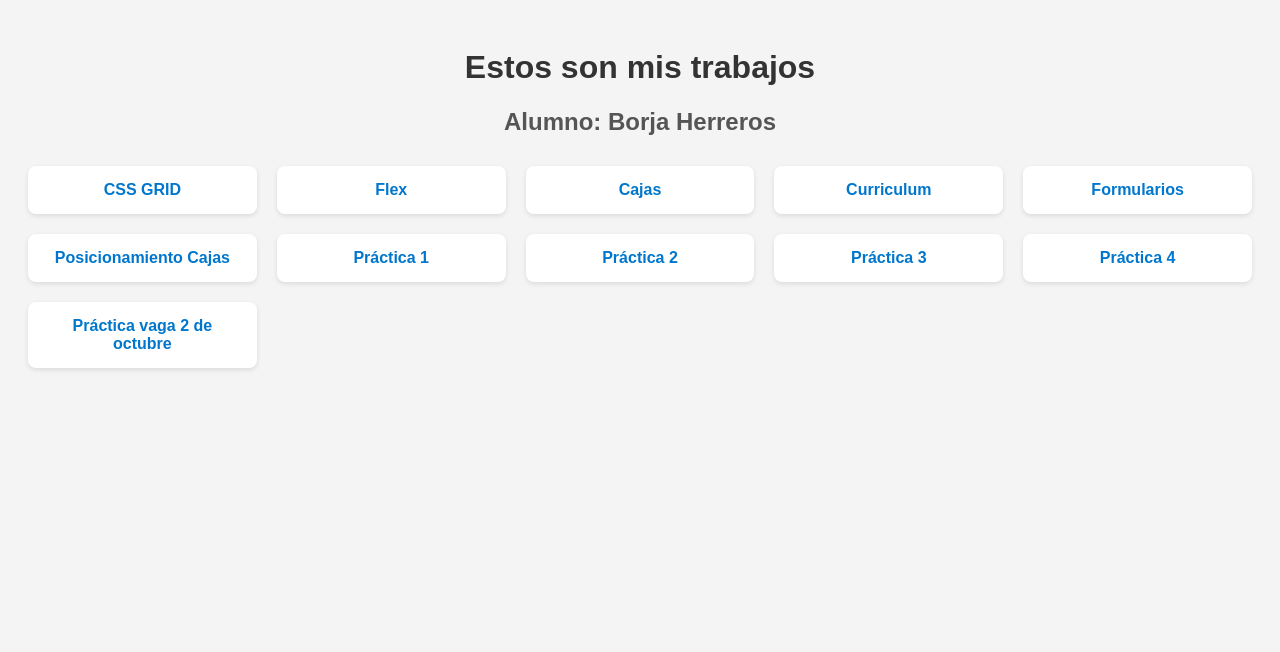
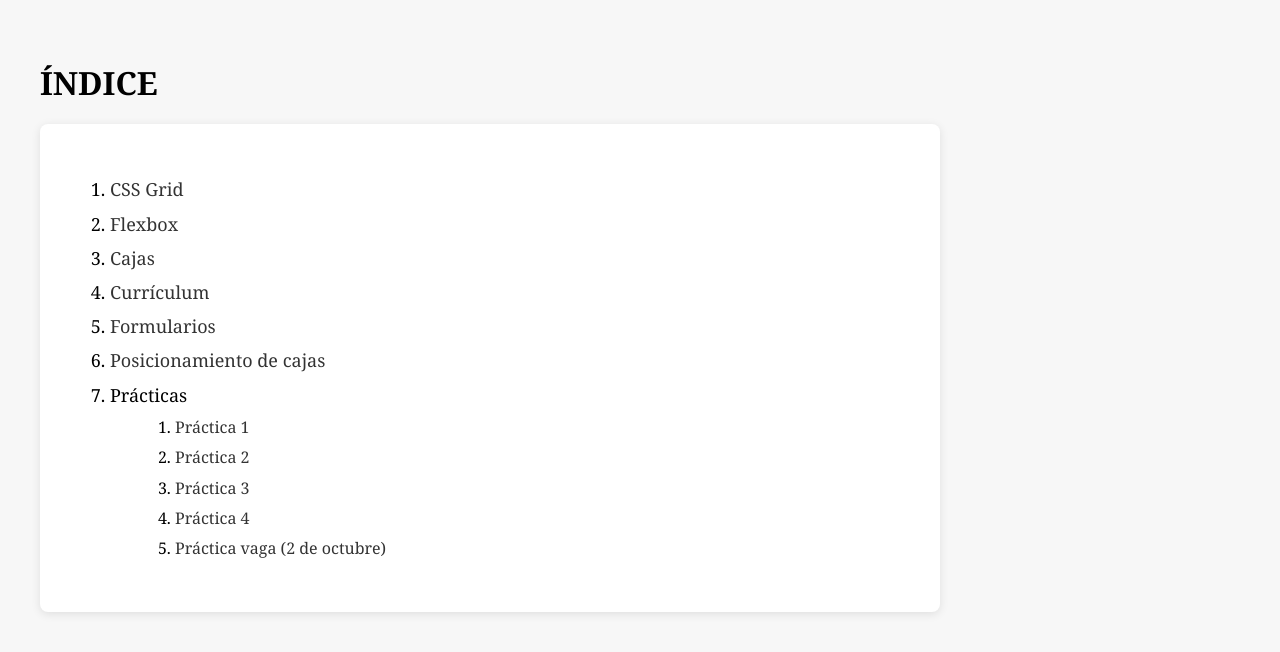
Before and after one commit to Borja400/APLICACIONES-WEB, a plain HTML site: page index.html in a window 1280 px wide. Drawn offline with Linux system fonts and the light colour scheme.

Commit message:
Update index.html

```diff
--- a/index.html
+++ b/index.html
@@ -1,32 +1,74 @@
+<!DOCTYPE html>
 <!DOCTYPE html>
 <html lang="es">
 <head>
-  <meta charset="UTF-8">
-  <title>Portafolio APLICACIONES WEB</title>
-  <style>
-    body { font-family: Arial, sans-serif; background: #f4f4f4; text-align: center; padding: 20px; }
-    h1 { color: #333; }
-    h2 { color: #555; margin-top: 10px; }
-    .grid { display: grid; grid-template-columns: repeat(auto-fit, minmax(200px, 1fr)); gap: 20px; margin-top: 30px; }
-    .card { background: white; padding: 15px; border-radius: 8px; box-shadow: 0 2px 5px rgba(0,0,0,0.1); }
-    .card a { text-decoration: none; color: #0077cc; font-weight: bold; }
-  </style>
+    <meta charset="UTF-8">
+    <title>Índice de Aplicaciones Web</title>
+    <style>
+        body {
+            font-family: Georgia, serif;
+            background: #f7f7f7;
+            margin: 0;
+            padding: 40px;
+        }
+
+        h1 {
+            font-size: 32px;
+            text-align: left;
+            margin-bottom: 20px;
+        }
+
+        .indice {
+            background: white;
+            padding: 30px;
+            border-radius: 8px;
+            width: 70%;
+            box-shadow: 0 2px 10px rgba(0,0,0,0.1);
+        }
+
+        ol {
+            line-height: 1.9;
+            font-size: 18px;
+        }
+
+        a {
+            color: #333;
+            text-decoration: none;
+        }
+        a:hover {
+            text-decoration: underline;
+        }
+
+        .sub {
+            margin-left: 25px;
+            font-size: 16px;
+        }
+    </style>
 </head>
+
 <body>
-  <h1>Estos son mis trabajos</h1>
-  <h2>Alumno: Borja Herreros</h2>
-  <div class="grid">
-    <div class="card"><a href="CCS%20GRID/CCS%20GRID.html">CSS GRID</a></div>
-    <div class="card"><a href="Flex/Flex.html">Flex</a></div>
-    <div class="card"><a href="cajas/cajas.html">Cajas</a></div>
-    <div class="card"><a href="curriculum/curriculum.html">Curriculum</a></div>
-    <div class="card"><a href="formularios/formularios.html">Formularios</a></div>
-    <div class="card"><a href="posicionamiento%20cajas/posicionamiento.html">Posicionamiento Cajas</a></div>
-    <div class="card"><a href="practica%201/practica1.html">Práctica 1</a></div>
-    <div class="card"><a href="practica%202/practica2.html">Práctica 2</a></div>
-    <div class="card"><a href="practica%203/practica3.html">Práctica 3</a></div>
-    <div class="card"><a href="practica%204/practica4.html">Práctica 4</a></div>
-    <div class="card"><a href="practica%20vaga%202%20de%20octubre/practica_vaga.html">Práctica vaga 2 de octubre</a></div>
-  </div>
+
+<h1>ÍNDICE</h1>
+
+<div class="indice">
+    <ol>
+        <li><a href="CCS GRID/">CSS Grid</a></li>
+        <li><a href="Flex/">Flexbox</a></li>
+        <li><a href="cajas/">Cajas</a></li>
+        <li><a href="curriculum/">Currículum</a></li>
+        <li><a href="formularios/">Formularios</a></li>
+        <li><a href="posicionamiento cajas/">Posicionamiento de cajas</a></li>
+        <li>Prácticas
+            <ol class="sub">
+                <li><a href="practica 1/">Práctica 1</a></li>
+                <li><a href="practica 2/">Práctica 2</a></li>
+                <li><a href="practica 3/">Práctica 3</a></li>
+                <li><a href="practica 4/">Práctica 4</a></li>
+                <li><a href="practica vaga 2 de octubre/">Práctica vaga (2 de octubre)</a></li>
+            </ol>
+        </li>
+    </ol>
+</div>
+
 </body>
 </html>
```
